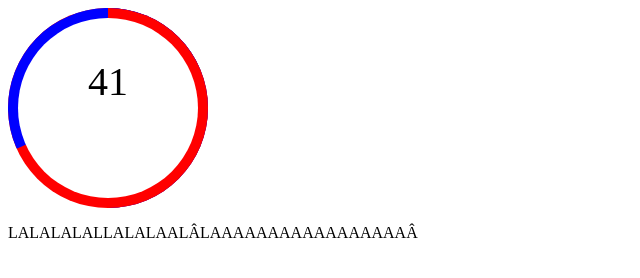
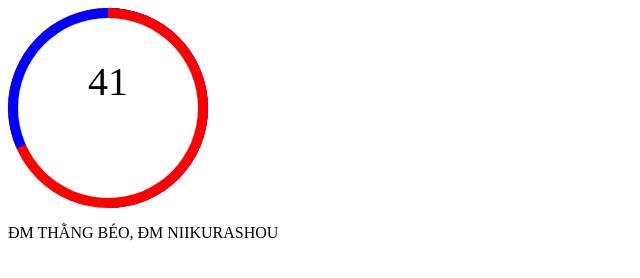
Before and after one commit to ballz41/CircularCountdown, a plain HTML site: page index.html in a window 1280 px wide. Shown: the whole page, without its empty margins (0-640 px from the left). Drawn offline with nearby package versions, Linux system fonts and the light colour scheme.

Commit message:
DM THANG BEO

```diff
--- a/index.html
+++ b/index.html
@@ -28,7 +28,7 @@
 	</div>
 	<p id="demo"></p>
 
-	LALALALALLALALAALÂLAAAAAAAAAAAAAAAAAÂ
+	ĐM THẰNG BÉO, ĐM NIIKURASHOU
 </body>
 
 
```
